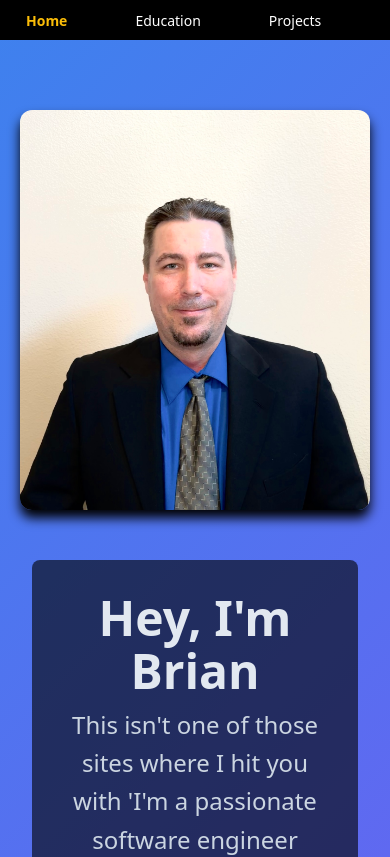
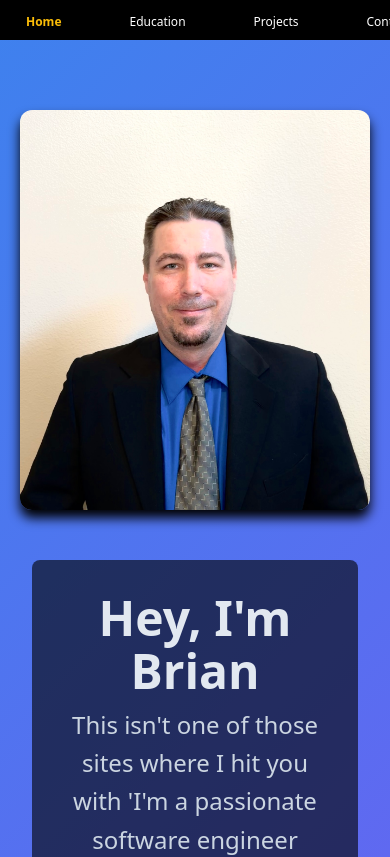
Before and after one commit to clutch42/brian-engel-portfolio, a React (Vite) app: page / in a window 390 px wide. Shown: the top 857 px of the page. Built offline with nearby package versions, Linux system fonts and the light colour scheme.

Commit message:
one more adjustment

```diff
--- a/src/Nav.css
+++ b/src/Nav.css
@@ -61,6 +61,6 @@ nav ul li a.active {
   }
 
   nav a {
-    font-size: clamp(14px, 3vw, 24px);
+    font-size: clamp(12px, 3vw, 24px);
   }
 }
```
